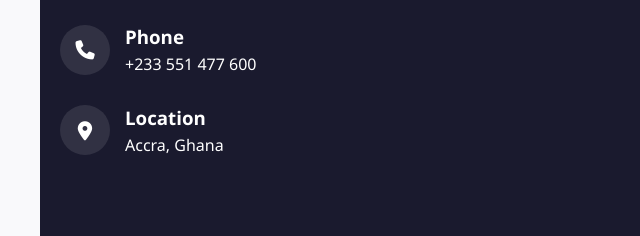
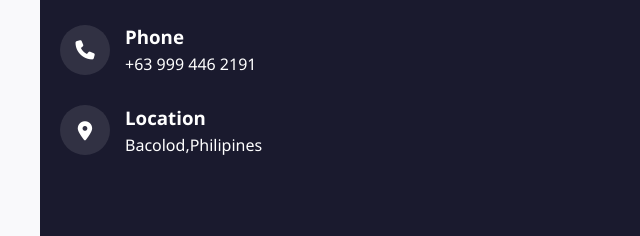
Before and after one commit to Gmpatem/portfolio, a plain HTML site: page index.html in a window 1280 px wide. Shown: the part 5252-5488 px from the top of the page, 0-640 px from the left. Drawn offline with Linux system fonts and the light colour scheme.

Commit message:
Update index.html

```diff
--- a/index.html
+++ b/index.html
@@ -1087,7 +1087,7 @@
           </div>
           <div class="contact-text">
             <h3>Phone</h3>
-            <a href="tel:+233551477600">+233 551 477 600</a>
+            <a href="tel:+233551477600">+63 999 446 2191</a>
           </div>
         </div>
 
@@ -1097,7 +1097,7 @@
           </div>
           <div class="contact-text">
             <h3>Location</h3>
-            <p>Accra, Ghana</p>
+            <p>Bacolod,Philipines</p>
           </div>
         </div>
       </div>
```
